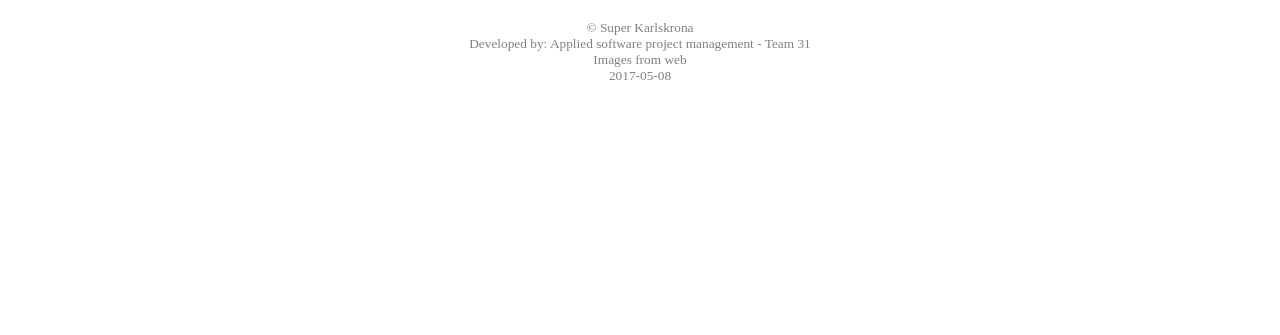
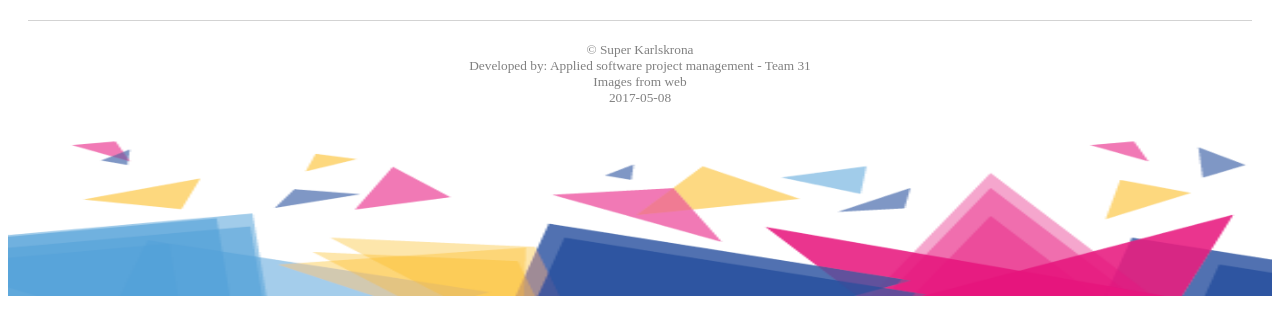
Before and after one commit to dajiyuanzi/Team31, a PHP site: page /frontend/qtdown.php in a window 1280 px wide. Shown: the top 335 px of the page. Run offline with PHP 8.4, Linux system fonts and the light colour scheme.

Commit message:
adding header and footer to site to update it visually

```diff
--- a/assets/css/style.css
+++ b/assets/css/style.css
@@ -35,6 +35,10 @@
     margin: 20px;
     color: gray;
     font-size: smaller;
+    border-top-width: 1px;
+    border-top-style: solid;
+    border-top-color: lightgray;
+    padding-top: 21px;
 }
 
 .log{
--- a/frontend/qtdown.php
+++ b/frontend/qtdown.php
@@ -8,4 +8,6 @@
     Images from web <br>
     <?php echo date("Y-m-d");?>
   </div>
+
+  <img src="../assets/images/footer.png" style="height: 170px; width: 100%;">
 </html>
```
Also changed, not shown: frontend/index.php (+4 -4 lines), assets/images/footer.png (added), assets/images/header.png (added).
